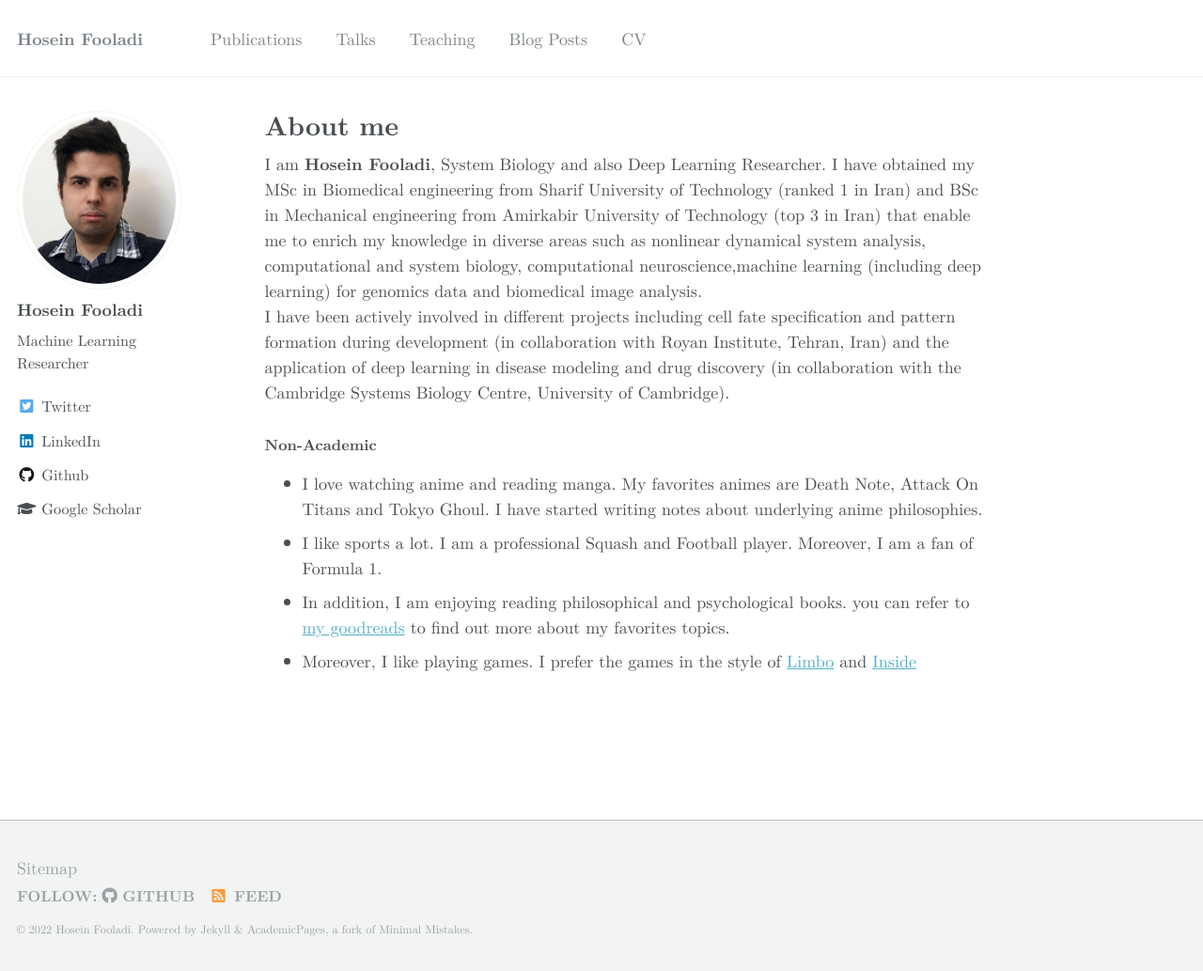
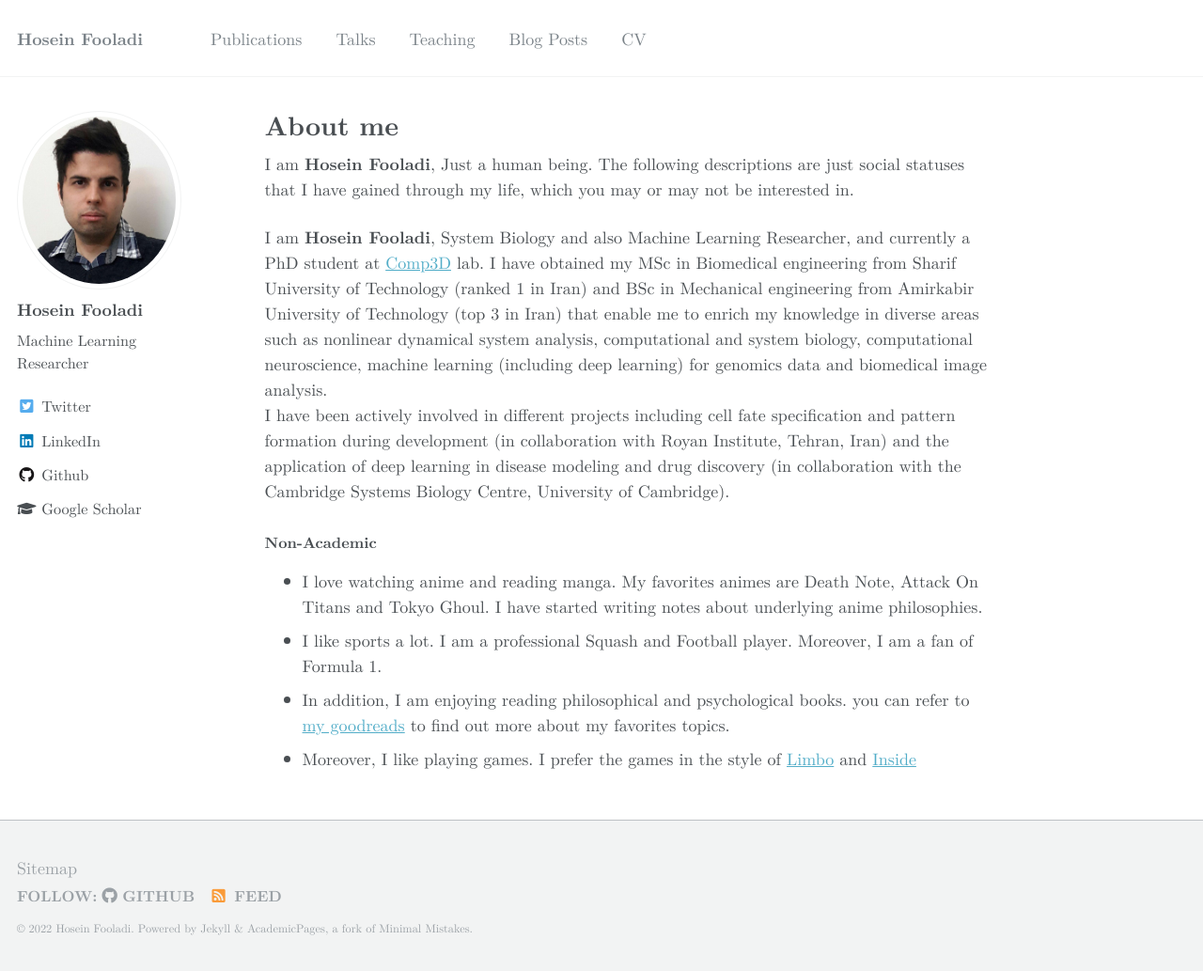
Before and after one commit to HFooladi/HFooladi.github.io, a Jekyll site: the page built from _pages/about.md, in a window 1280 px wide and 1033 px high. Shown: the whole window at 94% size. Built offline with Jekyll 4.4.1, drawn with Linux system fonts in a browser that asks for light colours; some web fonts are replaced.

Commit message:
change about me and add the start of phd study

```diff
--- a/_pages/about.md
+++ b/_pages/about.md
@@ -8,10 +8,12 @@ redirect_from:
   - /about.html
 ---
 
-I am **Hosein Fooladi**, System Biology and also Deep Learning Researcher. I have obtained my MSc in Biomedical engineering from
+I am **Hosein Fooladi**,  Just a human being. The following descriptions are just social statuses that I have gained through my life, which you may or may not be interested in.
+
+I am **Hosein Fooladi**, System Biology and also Machine Learning Researcher, and currently a PhD student at [Comp3D](https://comp3d.univie.ac.at/) lab. I have obtained my MSc in Biomedical engineering from
 Sharif University of Technology (ranked 1 in Iran) and BSc in Mechanical engineering from Amirkabir University of Technology
 (top 3 in Iran) that enable me to enrich my knowledge in diverse areas such as nonlinear dynamical system analysis,
-computational and system biology, computational neuroscience,machine learning (including deep learning) for genomics data and biomedical image analysis.
+computational and system biology, computational neuroscience, machine learning (including deep learning) for genomics data and biomedical image analysis.
 I have been actively involved in different projects including cell fate specification and pattern formation during development
 (in collaboration with Royan Institute, Tehran, Iran) and the application of deep learning in disease modeling and drug discovery
 (in collaboration with the Cambridge Systems Biology Centre, University of Cambridge).
```
